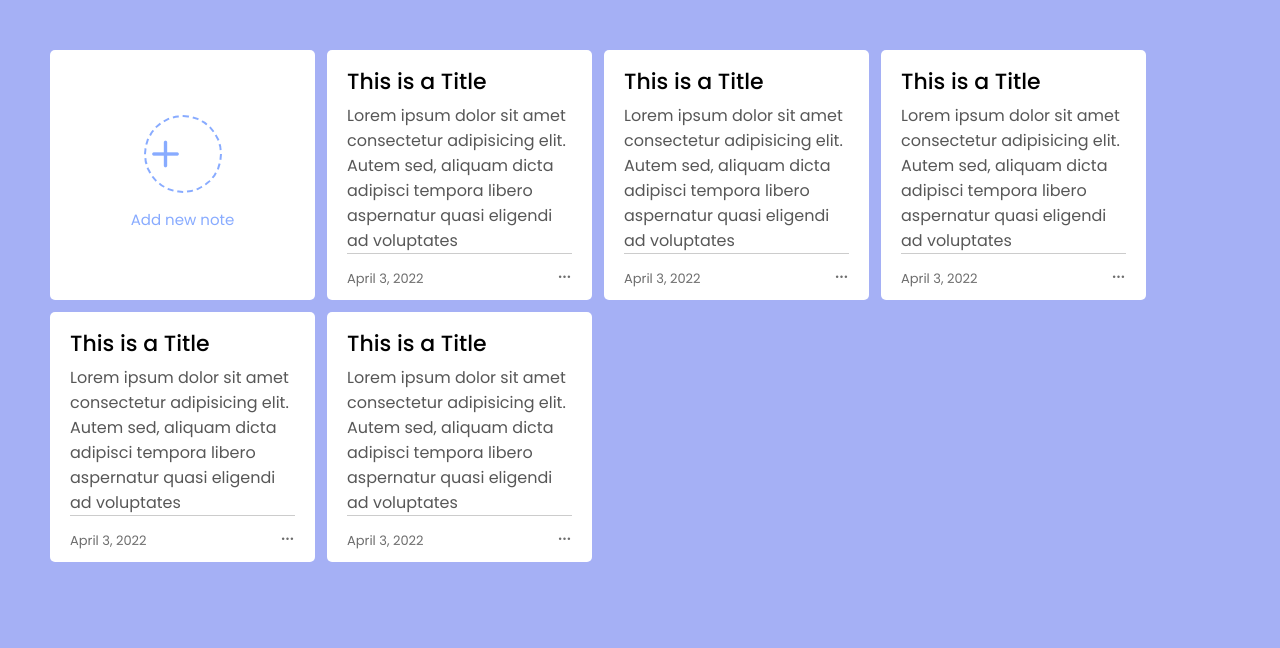
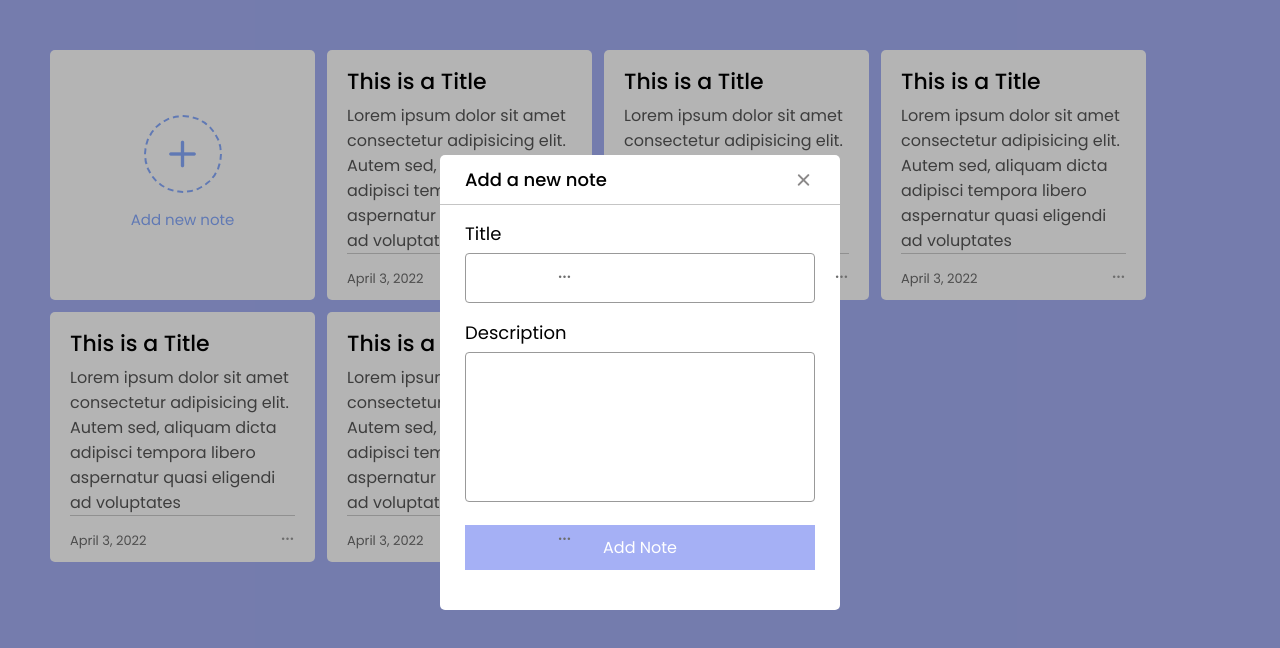
Before and after one commit to Lcapps56/3-JS-frontend, a plain HTML site: page Notes app/index.html in a window 1280 px wide. Both pictures are taken after a click on the element 182 px from the left and 153 px from the top of the page. Drawn offline with nearby package versions, Linux system fonts and the light colour scheme.

Commit message:
popup windown for the notes and started JS

```diff
--- a/Notes app/index.html
+++ b/Notes app/index.html
@@ -9,6 +9,27 @@
     <title>Document</title>
 </head>
 <body>
+    <div class="popup-box">
+        <div class="popup">
+            <div class="content">
+                <header>
+                    <p>Add a new note</p>
+                    <i class="close uil uil-times"></i>
+                </header>
+                <form action="#">
+                    <div class="row title">
+                        <label for="title">Title</label>
+                        <input id="title" name="title" type="text">
+                    </div>
+                    <div class="row desc">
+                        <label for="desc">Description</label>
+                        <textarea id="desc" name="desc" type="text"> </textarea>
+                    </div>
+                    <button class="addNote">Add Note</button>
+                </form>
+            </div>
+        </div>
+    </div>
     <div class="wrapper">
         <li class="add-box">
             <div class="icon"><i class="uil uil-plus"></i></div>
@@ -23,6 +44,10 @@
                 <span>April 3, 2022</span>
                 <div class="settings">
                     <i class="uil uil-ellipsis-h"></i>
+                    <ul class="menu">
+                        <li><i class="uil uil-pen"></i>Edit</li>
+                        <li><i class="uil uil-trash"></i>Delete</li>
+                    </ul>
                 </div>
             </div>
 
@@ -36,30 +61,10 @@
                 <span>April 3, 2022</span>
                 <div class="settings">
                     <i class="uil uil-ellipsis-h"></i>
-                </div>
-            </div>
-        </li>
-        <li class="note">
-            <div class="details">
-                <p>This is a Title</p>
-                <span>Lorem ipsum dolor sit amet consectetur adipisicing elit. Autem sed, aliquam dicta adipisci tempora libero aspernatur quasi eligendi ad voluptates </span>
-            </div>
-            <div class="bottom-content">
-                <span>April 3, 2022</span>
-                <div class="settings">
-                    <i class="uil uil-ellipsis-h"></i>
-                </div>
-            </div>
-        </li>
-        <li class="note">
-            <div class="details">
-                <p>This is a Title</p>
-                <span>Lorem ipsum dolor sit amet consectetur adipisicing elit. Autem sed, aliquam dicta adipisci tempora libero aspernatur quasi eligendi ad voluptates </span>
-            </div>
-            <div class="bottom-content">
-                <span>April 3, 2022</span>
-                <div class="settings">
-                    <i class="uil uil-ellipsis-h"></i>
+                    <ul class="menu">
+                        <li><i class="uil uil-pen"></i>Edit</li>
+                        <li><i class="uil uil-trash"></i>Delete</li>
+                    </ul>
                 </div>
             </div>
         </li>
@@ -73,11 +78,45 @@
                 <div class="settings">
                     <i class="uil uil-ellipsis-h"></i>
                     <ul class="menu">
-
+                        <li><i class="uil uil-pen"></i>Edit</li>
+                        <li><i class="uil uil-trash"></i>Delete</li>
+                    </ul>
+                </div>
+            </div>
+        </li>
+        <li class="note">
+            <div class="details">
+                <p>This is a Title</p>
+                <span>Lorem ipsum dolor sit amet consectetur adipisicing elit. Autem sed, aliquam dicta adipisci tempora libero aspernatur quasi eligendi ad voluptates </span>
+            </div>
+            <div class="bottom-content">
+                <span>April 3, 2022</span>
+                <div class="settings">
+                    <i class="uil uil-ellipsis-h"></i>
+                    <ul class="menu">
+                        <li><i class="uil uil-pen"></i>Edit</li>
+                        <li><i class="uil uil-trash"></i>Delete</li>
+                    </ul>
+                </div>
+            </div>
+        </li>
+        <li class="note">
+            <div class="details">
+                <p>This is a Title</p>
+                <span>Lorem ipsum dolor sit amet consectetur adipisicing elit. Autem sed, aliquam dicta adipisci tempora libero aspernatur quasi eligendi ad voluptates </span>
+            </div>
+            <div class="bottom-content">
+                <span>April 3, 2022</span>
+                <div class="settings">
+                    <i class="uil uil-ellipsis-h"></i>
+                    <ul class="menu">
+                        <li><i class="uil uil-pen"></i>Edit</li>
+                        <li><i class="uil uil-trash"></i>Delete</li>
                     </ul>
                 </div>
             </div>
         </li>
     </div>
+    <script src="./js/logic.js"></script>
 </body>
 </html>
--- /dev/null
+++ b/Notes app/js/logic.js
@@ -0,0 +1,37 @@
+// POP UP SHOWING AND CLOSNG **START**
+
+const addBtn = document.querySelector('.add-box')
+const popup = document.querySelector('.popup-box')
+const popupClose = document.querySelector('.close')
+
+addBtn.addEventListener('click', () => {
+    popup.style.display = 'block'
+})
+popupClose.addEventListener('click', () => {
+    popup.style.display = 'none'
+})
+
+// POP UP SHOWING AND CLOSNG **END**
+
+// GATHERING DATA FROM POPUP WINDOW **START**
+const addNote = document.querySelector('.addNote')
+const titleTag = document.querySelector('#title')
+const descTag = document.querySelector('#desc')
+
+addNote.addEventListener('click', (e) => {
+    e.preventDefault()
+    let noteTitle = titleTag.value
+    let noteDesc = descTag.value
+    if(noteTitle || noteDesc){
+        console.log(noteTitle, noteDesc)
+    }
+
+    titleTag.value = ""
+    descTag.value = ""
+})
+
+
+let newNote = (title, desc) => {
+    title = title
+    desc = desc
+}
--- a/Notes app/styles/style.css
+++ b/Notes app/styles/style.css
@@ -21,7 +21,7 @@ body{
     border-radius: 5px;
     padding: 15px 20px 20px;
 }
-.add-box, .icon, .bottom-content{
+.add-box, .icon, .bottom-content, .settings .menu li, .content header{
     display: flex;
     align-items: center;
     justify-content: space-between ;
@@ -38,7 +38,9 @@ body{
     color: #88ABFF;
     font-size: 40px;
     cursor: pointer;
+    justify-content: center;
 }
+
 .wrapper .note{
     display: flex;
     justify-content: space-between;
@@ -59,6 +61,8 @@ body{
     color: #575757;
     font-size: 16px;
 }
+
+/* EDITED FROM MAIN */
 .note .bottom-content{
     padding-top: 10px;
     border-top: 1px solid #ccc;
@@ -67,8 +71,121 @@ body{
     color: #6d6d6d;
     font-size: 13px;
 }
+.bottom-content .settngs{
+    position: relative;
+}
 .bottom-content .settings i {
     color: #6d6d6d;
     font-size: 15px;
     cursor: pointer;
 }
+.settings{
+    position: relative;
+}
+.settings .menu{
+    position: absolute;;
+    bottom: 5px;
+    right: 0px;
+    background: #fff;
+    border-radius: 4px;
+    transform-origin: bottom right;
+    /* padding: 5px 0;   */
+    box-shadow: 0 0 6px rgba(0, 0, 0, .15);
+    /* THIS PART CREATES THE POPUP GROW FEATURE (REALLY COOL) */
+    transform: scale(0);
+    transition: transform .2s ease
+}
+.settings:hover .menu{
+    transform: scale(1);
+}
+.settings .menu li{
+    height: 25px;
+    border-radius: 0;
+    font-size: 16px;
+    justify-content: flex-start;
+    /* margin-bottom: 2px; */
+    padding: 17px 15px;
+    cursor: pointer;
+    box-shadow: none;
+}
+.menu li:hover {
+    background: #f5f5f5;
+
+}
+.menu li i{
+    padding-right: 8px;
+}
+
+/* popup styles */
+.popup-box{
+    display: none;
+}
+.popup-box{
+    position: fixed;
+    top: 0;
+    left: 0;
+    width: 100%;
+    height: 100%;
+    background: rgba(0, 0, 0, 0.295);
+
+}
+.popup{
+    max-width: 400px;
+    width: 100%;
+    z-index: 3;
+    position: absolute;
+    top: 50%;
+    left: 50%;
+    transform: translate(-50%, -50%);
+}
+.popup .content{
+    background: #fff;
+    border-radius: 5px;
+}
+.content header{
+    padding: 15px 25px;
+    border-bottom: 1px solid rgba(0, 0, 0, 0.229);
+    font-weight: 500;
+    font-size: 18px;
+    height: 50px;
+}
+.content header i{
+    color: #8b8989;
+    font-size: 23px;
+    cursor: pointer;
+}
+.content form{
+    margin: 15px 25px 35px;
+}
+.content form .row{
+    margin-bottom: 16px;
+}
+.content form .row label{
+    display: block;
+    font-size: 18px;
+    margin-bottom: 6px;
+}
+.content form :where(input, textarea){
+    height: 50px;
+    outline: none;
+    border: 1px solid #999;
+    font-size: 17px;
+    padding: 0 17px;
+    border-radius: 4px;
+    width: 100%;
+}
+
+.content form textarea{
+    height: 150px;
+    resize: none;
+}
+.content form button{
+    width: 100%;
+    border: none;
+    outline: none;
+    background: rgb(165, 176, 245);
+    color: white;
+    padding: 10px;
+    font-size: 16px;
+    margin-bottom: 40px;
+}
```
